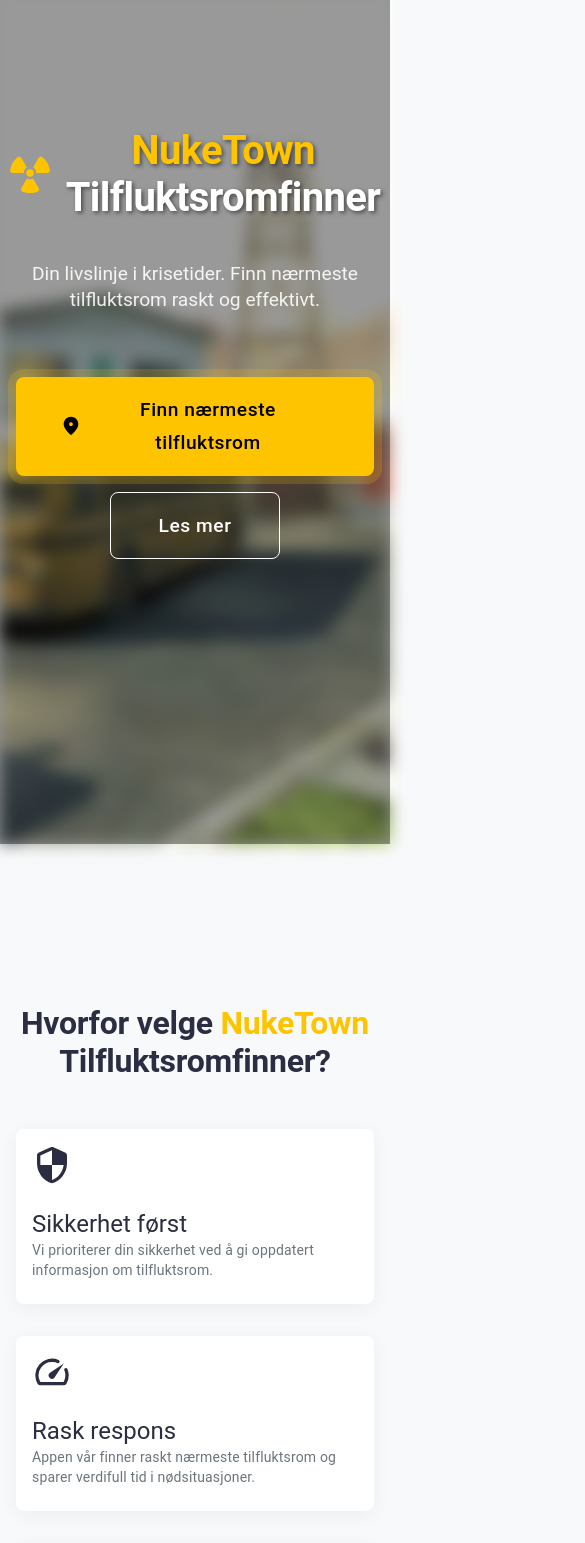
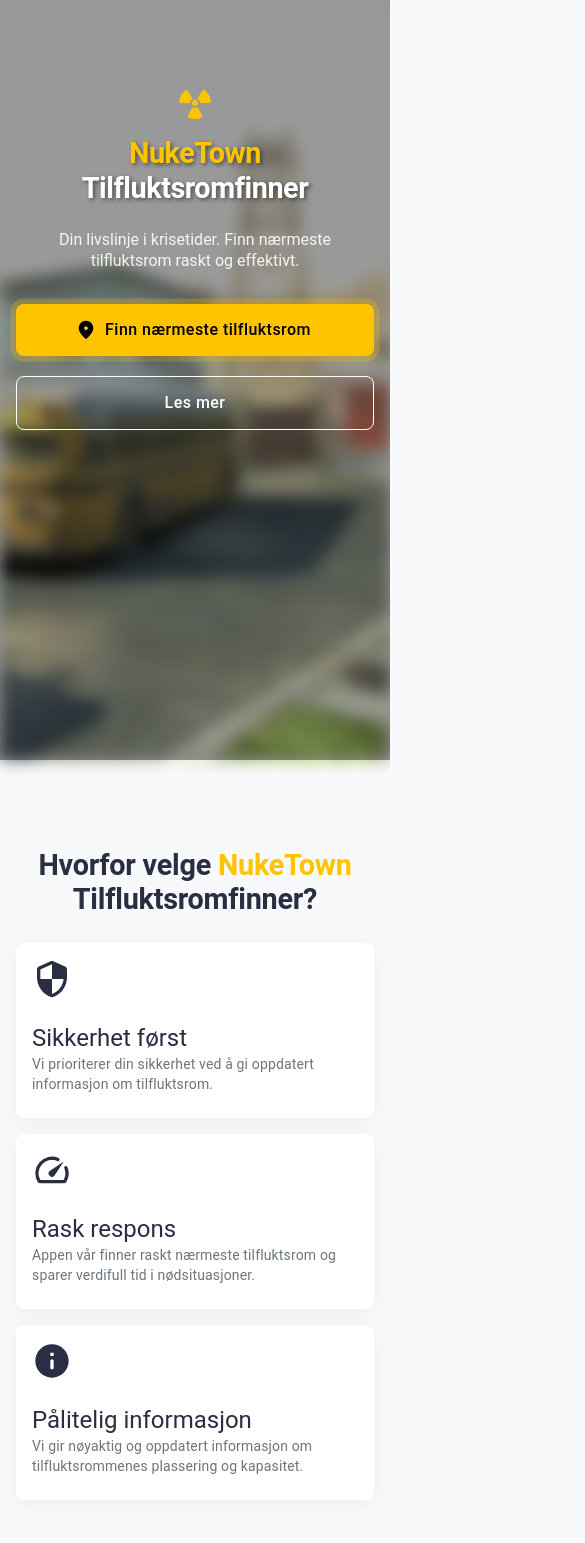
Before and after one commit to SimonPortillo/nuketown, a React (Vite) app: page / in a window 390 px wide. Shown: the top 1543 px of the page, 585 px wide, since content can reach past the window. Built offline with nearby package versions, Linux system fonts and the light colour scheme; no server answers; what proj4 would draw is missing.

Commit message:
Bedre utforming for mobil

```diff
--- a/src/components/LandingPage.tsx
+++ b/src/components/LandingPage.tsx
@@ -104,12 +104,13 @@ const LandingPage: React.FC = () => {
       <Box
         sx={{
           position: "relative",
-          height: "100vh",
+          height: { xs: "auto", md: "100vh" }, // Adjust height for mobile
+          minHeight: { xs: "90vh", md: "100vh" }, // Ensure minimum height
           width: "100%",
           color: "white",
-          pt: 12,
-          pb: 10,
-          mb: 12,
+          pt: { xs: 8, md: 12 }, // Smaller padding on mobile
+          pb: { xs: 8, md: 10 },
+          mb: { xs: 6, md: 12 }, // Reduced margin on mobile
           "&::before": {
             content: '""',
             position: "absolute",
@@ -137,19 +138,20 @@ const LandingPage: React.FC = () => {
       >
         <Container maxWidth="lg" sx={{ position: "relative" }}>
           <FadeInSection>
-            <Box sx={{ my: 4 }}>
+            <Box sx={{ my: { xs: 2, md: 4 } }}> {/* Adjust margin for mobile */}
               <Box
                 sx={{
                   display: "flex",
                   alignItems: "center",
                   justifyContent: "center",
-                  gap: 2,
-                  mb: 4,
+                  gap: { xs: 1, md: 2 }, // Smaller gap on mobile
+                  mb: { xs: 2, md: 4 }, // Adjust bottom margin
+                  flexWrap: { xs: "wrap", sm: "nowrap" }, // Allow wrapping on very small screens
                 }}
               >
                 <Box
                   sx={{
-                    fontSize: { xs: "2.5rem", md: "4rem" },
+                    fontSize: { xs: "2rem", sm: "2.5rem", md: "4rem" },
                     color: "#ffc400",
                   }}
                 >
@@ -161,9 +163,10 @@ const LandingPage: React.FC = () => {
                   align="center"
                   sx={{
                     color: "white",
-                    fontSize: { xs: "2.5rem", md: "4rem" },
+                    fontSize: { xs: "1.8rem", sm: "2.5rem", md: "4rem" },
                     textShadow: "2px 2px 4px rgba(0,0,0,0.5)",
                     fontWeight: "bold",
+                    lineHeight: { xs: 1.2, md: 1.5 }, // Better line height for mobile
                   }}
                 >
                   <Box component="span" sx={{ color: "#ffc400" }}>
@@ -178,9 +181,10 @@ const LandingPage: React.FC = () => {
                 paragraph
                 sx={{
                   color: "rgba(255,255,255,0.9)",
-                  fontSize: { xs: "1.2rem", md: "1.5rem" },
-                  mb: 4,
-                  mt: 5,
+                  fontSize: { xs: "1rem", sm: "1.2rem", md: "1.5rem" },
+                  mb: { xs: 3, md: 4 },
+                  mt: { xs: 3, md: 5 },
+                  px: { xs: 1, md: 0 }, // Add some horizontal padding on mobile
                 }}
               >
                 Din livslinje i krisetider. Finn nærmeste tilfluktsrom raskt og
@@ -188,12 +192,12 @@ const LandingPage: React.FC = () => {
               </Typography>
               <Box
                 sx={{
-                  mt: 8,
+                  mt: { xs: 4, md: 8 },
                   display: "flex",
                   flexDirection: { xs: "column", sm: "row" },
                   justifyContent: "center",
                   alignItems: "center",
-                  gap: 2,
+                  gap: { xs: 1.5, md: 2 }, // Smaller gap on mobile
                 }}
               >
                 <PulseButton
@@ -204,9 +208,10 @@ const LandingPage: React.FC = () => {
                   onClick={handleFindShelter}
                   disabled={loading}
                   sx={{
-                    py: 2,
-                    px: 6,
-                    fontSize: "1.2rem",
+                    py: { xs: 1.5, md: 2 }, // Smaller padding on mobile
+                    px: { xs: 4, md: 6 },
+                    fontSize: { xs: "1rem", md: "1.2rem" },
+                    width: { xs: "100%", sm: "auto" }, // Full width on mobile
                     backgroundColor: "#ffc400",
                     color: "#000",
                     "&:hover": {
@@ -220,11 +225,13 @@ const LandingPage: React.FC = () => {
                   variant="outlined"
                   size="large"
                   sx={{
-                    py: 2,
-                    px: 6,
-                    fontSize: "1.2rem",
+                    py: { xs: 1.5, md: 2 },
+                    px: { xs: 4, md: 6 },
+                    fontSize: { xs: "1rem", md: "1.2rem" },
+                    width: { xs: "100%", sm: "auto" }, // Full width on mobile
                     color: "white",
                     borderColor: "white",
+                    mt: { xs: 1, sm: 0 }, // Add top margin on mobile
                     "&:hover": {
                       borderColor: "#ffc400",
                       color: "#ffc400",
@@ -241,14 +248,15 @@ const LandingPage: React.FC = () => {
         </Container>
       </Box>
 
-      <Container maxWidth="lg">
+      <Container maxWidth="lg" sx={{ px: { xs: 2, md: 3 } }}> {/* Adjust container padding */}
         <FadeInSection>
-          <Box ref={firstSectionRef} sx={{ my: 8 }}>
+          <Box ref={firstSectionRef} sx={{ my: { xs: 5, md: 8 } }}> {/* Adjust vertical spacing */}
             <Typography
               variant="h2"
               align="center"
               color="primary"
               gutterBottom
+              sx={{ fontSize: { xs: "1.8rem", sm: "2.2rem", md: "3rem" } }} // Responsive font size
             >
               {" "}
               <Box component="span">
@@ -259,7 +267,7 @@ const LandingPage: React.FC = () => {
                 Tilfluktsromfinner?
               </Box>
             </Typography>
-            <Grid container spacing={4} sx={{ mt: 2 }}>
+            <Grid container spacing={{ xs: 2, md: 4 }} sx={{ mt: { xs: 1, md: 2 } }}> {/* Responsive grid spacing */}
               <Grid item xs={12} md={4}>
                 <Card>
                   <CardContent>
@@ -307,16 +315,17 @@ const LandingPage: React.FC = () => {
         </FadeInSection>
 
         <FadeInSection>
-          <Box sx={{ my: 8 }}>
+          <Box sx={{ my: { xs: 5, md: 8 } }}> {/* Adjust vertical spacing */}
             <Typography
               variant="h2"
               align="center"
               color="primary"
               gutterBottom
+              sx={{ fontSize: { xs: "1.8rem", sm: "2.2rem", md: "3rem" } }}
             >
               Slik fungerer det
             </Typography>
-            <Paper elevation={2} sx={{ p: 4, mt: 4 }}>
+            <Paper elevation={2} sx={{ p: { xs: 2, md: 4 }, mt: { xs: 2, md: 4 } }}> {/* Adjust padding */}
               <List>
                 <ListItem>
                   <ListItemIcon>
@@ -396,12 +405,13 @@ const LandingPage: React.FC = () => {
         </FadeInSection>
 
         <FadeInSection>
-          <Box sx={{ my: 8 }}>
+          <Box sx={{ my: { xs: 5, md: 8 } }}>
             <Typography
               variant="h2"
               align="center"
               color="primary"
               gutterBottom
+              sx={{ fontSize: { xs: "1.8rem", sm: "2.2rem", md: "3rem" } }}
             >
               Velg din sikkerhetsplan
             </Typography>
@@ -410,10 +420,11 @@ const LandingPage: React.FC = () => {
               align="center"
               color="text.secondary"
               paragraph
+              sx={{ fontSize: { xs: "1.1rem", md: "1.5rem" } }}
             >
               Velg den planen som passer best for dine behov
             </Typography>
-            <Grid container spacing={4} justifyContent="center" sx={{ mt: 2 }}>
+            <Grid container spacing={{ xs: 2, md: 4 }} justifyContent="center" sx={{ mt: { xs: 1, md: 2 } }}>
               <Grid item xs={12} sm={6} md={4}>
                 <Card
                   sx={{
@@ -571,7 +582,7 @@ const LandingPage: React.FC = () => {
         component="footer"
         sx={{
           bgcolor: "background.paper",
-          py: 6,
+          py: { xs: 4, md: 6 },
           position: "relative",
         }}
       >
@@ -579,8 +590,10 @@ const LandingPage: React.FC = () => {
           maxWidth="lg"
           sx={{
             display: "flex",
+            flexDirection: { xs: "column", md: "row" }, // Stack on mobile
             alignItems: "center",
-            justifyContent: "space-between",
+            justifyContent: { xs: "center", md: "space-between" },
+            gap: { xs: 3, md: 0 }, // Add gap in column layout
           }}
         >
           {/* UiA Logo */}
@@ -589,21 +602,28 @@ const LandingPage: React.FC = () => {
             src="/assets/uia.svg"
             alt="UiA Logo"
             sx={{
-              height: 50,
+              height: { xs: 40, md: 50 },
               filter: "brightness(0.8)",
               opacity: 0.9,
+              order: { xs: 1, md: 0 }, // Adjust order on mobile
             }}
           />
 
           {/* Center Content */}
-          <Box sx={{ textAlign: "center", mr: 7 }}>
-            <Typography variant="h6" gutterBottom>
+          <Box sx={{
+            textAlign: "center",
+            mr: { xs: 0, md: 7 },
+            order: { xs: 0, md: 1 }, // Show at top on mobile
+            mb: { xs: 2, md: 0 },
+          }}>
+            <Typography variant="h6" gutterBottom sx={{ fontSize: { xs: "1.1rem", md: "1.25rem" } }}>
               NukeTown Tilfluktsromfinner
             </Typography>
             <Typography
               variant="subtitle1"
               color="text.secondary"
               component="p"
+              sx={{ fontSize: { xs: "0.9rem", md: "1rem" } }}
             >
               Hjelper deg å holde deg trygg i krisetider.
             </Typography>
@@ -615,17 +635,16 @@ const LandingPage: React.FC = () => {
           </Box>
 
           {/* GitHub Link */}
-          <Box>
+          <Box sx={{ order: { xs: 2, md: 2 } }}>
             <Button
               href="https://github.com/simonportillo/nuketown"
               target="_blank"
               rel="noopener noreferrer"
               startIcon={<GitHubIcon />}
               sx={{
-                mr: 8,
-                fontSize: "1.2rem",
+                mr: { xs: 0, md: 8 },
+                fontSize: { xs: "1rem", md: "1.2rem" },
                 color: "text.secondary",
-
                 "&:hover": {
                   color: "primary.main",
                 },
```
